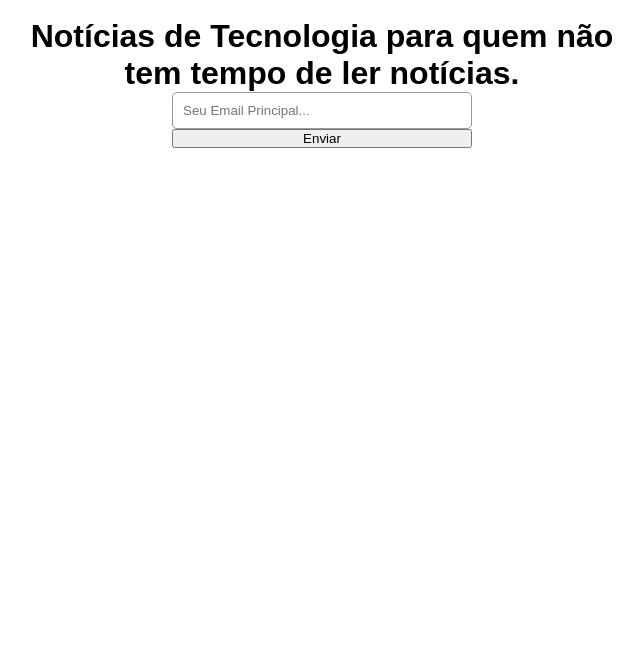
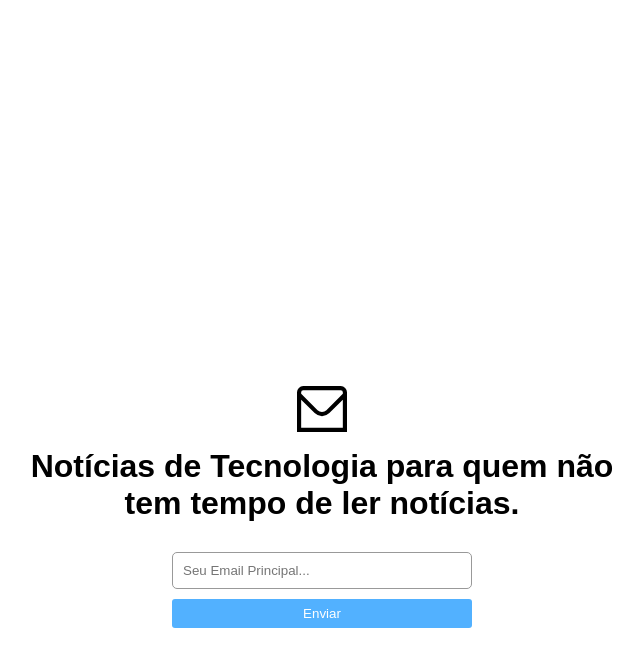
Before and after one commit to natamartins/gmail, a React (Create React App) app: page / in a window 1280 px wide. Shown: the top 666 px of the page, without its empty margins (318-961 px from the left). Built offline with nearby package versions, Linux system fonts and the light colour scheme.

Commit message:
new update

```diff
--- a/src/App.jsx
+++ b/src/App.jsx
@@ -1,12 +1,13 @@
 import { BrowserRouter, Route, Routes } from "react-router-dom";
+import { CardMain } from "./components/CardGmail";
 import { Home } from "./page/home/index";
-import { CardMain } from "./components/CardGmail";
+
 function App() {
   return (
     <BrowserRouter>
       <Routes>
         <Route path="/" element={<Home />} />
-        <Route path="/GuiaGmail" element={<CardMain />} />
+        <Route path="/GuiaGmail" element={<CardMain />} />;
       </Routes>
     </BrowserRouter>
   );
--- a/src/components/CardGmail.jsx
+++ b/src/components/CardGmail.jsx
@@ -5,12 +5,14 @@ import socil from "../img/comercial.svg";
 import promocao from "../img/rotulo.svg";
 import estrela from "../img/estrela.png";
 import verifica from "../img/verifica.png";
+import cursor from "../img/Group.svg";
+
 export const CardMain = ({ test }) => {
   return (
     <div className="card-guia">
       <h1>
-        O email de confirmação que enviamos para wee@gmail.com possivelmente
-        caiu na caixa de Promoções do seu Gmail.
+        O email de confirmação que enviamos para você possivelmente caiu na
+        caixa de Promoções do seu Gmail.
       </h1>
       <div className="card-guia-card">
         <ul className="card-guia_list-one">
@@ -28,6 +30,9 @@ export const CardMain = ({ test }) => {
           <div></div>
         </span>
         <ul className="card-guia_list-two">
+          <li className="card-guia_animated-img">
+            <img src={cursor} alt="" />
+          </li>
           <li>
             <img src={verifica} alt="" />
           </li>
@@ -39,13 +44,15 @@ export const CardMain = ({ test }) => {
             Importande: confirme sua inscrição na NewSletter! -
             <span> click no botão</span>
           </li>
-          <li>16:20</li>
+          <li>
+            <span>16:20</span>
+          </li>
         </ul>
       </div>
       <ul className="card-guia_list-three">
-        <li>1 passo: Click na caixa Promoções</li>
-        <li>2 passo: Click e arraste seu email para caixa Principal</li>
-        <li>3 passo: Agora verifique sua caixa Principal</li>
+        <li>1 - passo: Click na caixa Promoções</li>
+        <li>2 - passo: Click e arraste seu email para caixa Principal</li>
+        <li>3 - passo: Agora verifique sua caixa Principal</li>
       </ul>
     </div>
   );
--- a/src/page/home/index.jsx
+++ b/src/page/home/index.jsx
@@ -1,6 +1,7 @@
 import React from "react";
 import { useState } from "react";
 import { useNavigate } from "react-router-dom";
+import developer from "../../img/envelope.svg";
 
 export function Home() {
   const [email, setEmail] = useState("");
@@ -26,7 +27,7 @@ export function Home() {
   return (
     <>
       <div className="container-main">
-        <img src="" alt="" />
+        <img src={developer} alt="" />
         <h1>Notícias de Tecnologia para quem não tem tempo de ler notícias.</h1>
         <div className="container-main_card-form">
           <input
@@ -36,7 +37,6 @@ export function Home() {
             placeholder="Seu Email Principal..."
             onChange={handleChange}
           />
-
           <button onClick={handleSubmit}>Enviar</button>
         </div>
       </div>
--- a/src/sass/cardguia.scss
+++ b/src/sass/cardguia.scss
@@ -13,7 +13,7 @@
     height: 200px;
     margin: auto;
     margin-top: 90px;
-    margin-bottom: 50px;
+    margin-bottom: 20px;
     position: relative;
   }
 
@@ -24,15 +24,17 @@
     justify-content: center;
     border-bottom: 2px solid rgb(158, 157, 157);
   }
+
   &_list-one li {
     font-size: 15px;
   }
+
   &_list-one img {
     width: 20px;
   }
 
   &_list-one :nth-child(3) {
-    border-bottom: 2px solid rgb(16, 162, 57);
+    border-bottom: 4px solid rgb(16, 162, 57);
   }
   &_list-one :nth-child(4) {
     position: absolute;
@@ -48,9 +50,11 @@
     justify-content: center;
     background-color: #e9e9e9;
   }
+
   &_list-two li {
     padding: 5px;
   }
+
   &_list-two img {
     width: 15px;
   }
@@ -61,24 +65,29 @@
     height: 10px;
   }
 
-  &_list-two :nth-child(2) span {
+  &_list-two :nth-child(3) span {
     background-color: green;
     color: white;
-    padding: 0 3px;
+    padding: 2px 5px;
     font-size: 12px;
     border-radius: 10px;
     margin-left: 5px;
   }
 
+  &_list-two :nth-child(4) span {
+    color: #555;
+  }
+
   &_list-three {
     width: 800px;
     margin: auto;
-    background-color: rgb(224, 224, 224);
-    padding: 10px;
+    box-shadow: 0px 0px 5px #333;
+    padding: 20px;
     border-radius: 5px;
   }
+
   &_list-three li {
-    margin-bottom: 20px;
+    margin-bottom: 10px;
   }
 
   &_list-two-cursor-pointer div {
@@ -88,31 +97,22 @@
     left: 50%;
     top: 10px;
   }
+
+  &_animated-img img {
+    position: absolute;
+    width: 150px;
+    top: 60px;
+    left: 50px;
+    animation: click 4.5s ease infinite;
+  }
 }
 
 @keyframes click {
   0% {
-    margin-top: 0%;
-    background: url(../img/cursor.png) 100%;
-    background-size: contain;
-    background-repeat: no-repeat;
-    height: 15px;
+    bottom: 0%;
   }
-
-  50% {
-    margin-top: 5%;
-    background: url(../img/Group.svg) 100%;
-    background-size: contain;
-    background-repeat: no-repeat;
-    height: 40px;
-  }
-
   100% {
-    margin-left: -25%;
-    margin-top: -1%;
-    background: url(../img/Group.svg) 100%;
-    background-size: contain;
-    background-repeat: no-repeat;
-    height: 40px;
+    top: 10px;
+    left: 200px;
   }
 }
--- a/src/sass/global.scss
+++ b/src/sass/global.scss
@@ -4,6 +4,7 @@
   box-sizing: border-box;
   font-family: Arial, Helvetica, sans-serif;
 }
+
 ul {
   list-style: none;
 }
--- a/src/sass/home.scss
+++ b/src/sass/home.scss
@@ -2,11 +2,36 @@
   max-width: 600px;
   text-align: center;
   margin: auto;
+  margin-top: 30%;
+
+  img {
+    width: 50px;
+    margin-bottom: 10px;
+  }
+
+  h1 {
+    margin-bottom: 30px;
+  }
 
   input {
     border-radius: 5px;
     padding: 10px;
+    margin-bottom: 10px;
     border: 1px solid #999;
+  }
+
+  button {
+    background: rgb(82, 177, 255);
+    border-color: transparent;
+    cursor: pointer;
+    border-radius: 3px;
+    padding: 5px;
+    color: #fff;
+  }
+
+  button:hover {
+    background: rgb(143, 205, 255);
+    transition: ease-in-out;
   }
 
   &_card-form {
```
